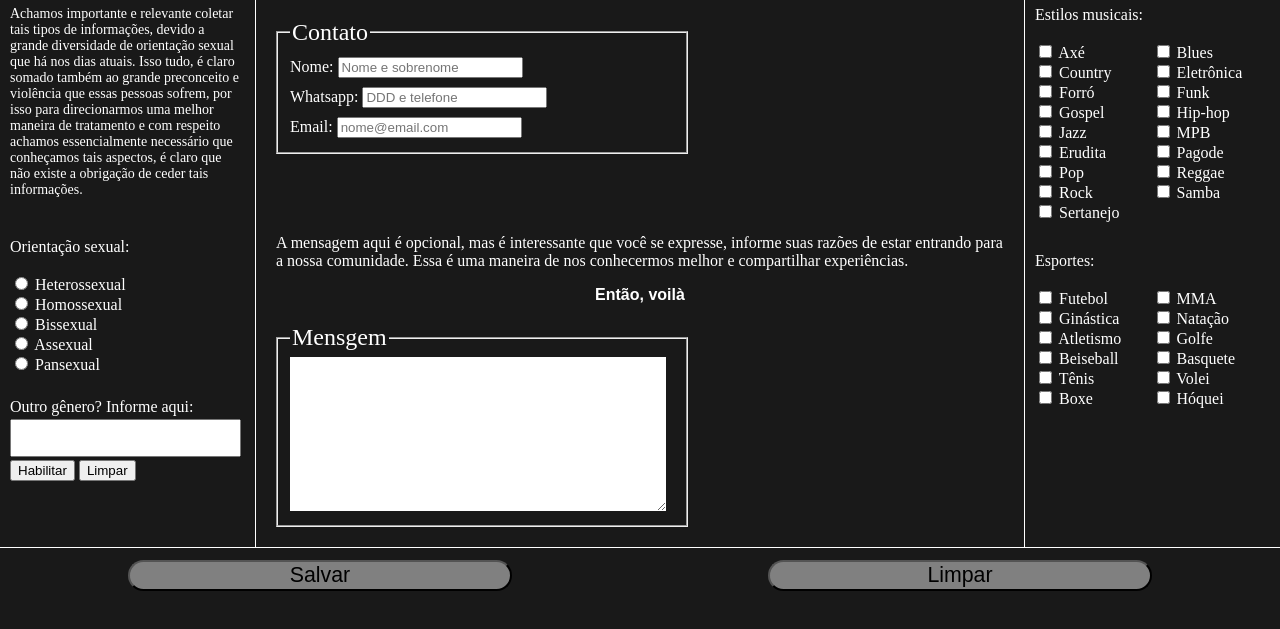
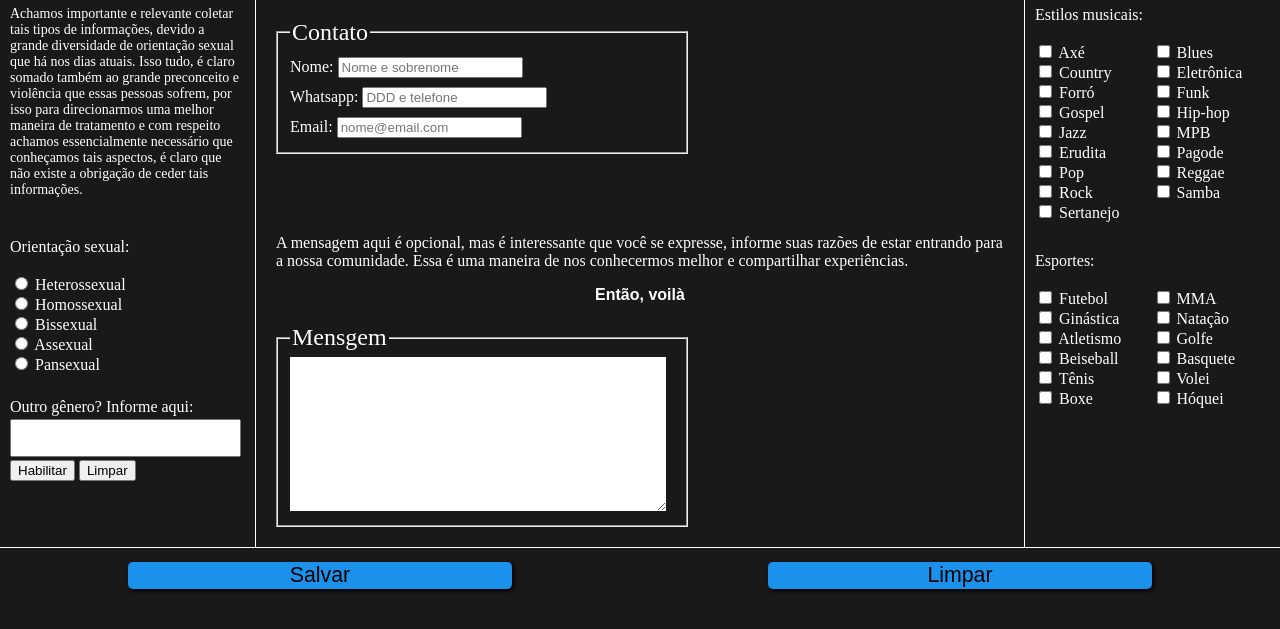
Before and after one commit to GazuaDev8417/quiz, a plain HTML site: page index.html in a window 1280 px wide. Shown: the part 149-778 px from the top of the page. Drawn offline with Linux system fonts and the light colour scheme; a web font is replaced by a local one.

Commit message:
ajustes nos botões

```diff
--- a/style.css
+++ b/style.css
@@ -305,10 +305,12 @@ footer{
 
 footer button, input[type='reset']{
     width: 30%;
-    border-radius: 20px;
+    border-radius: 5px;
+    border: none;
+    box-shadow: 2px 2px 4px black;
     font-size: 16pt;
     cursor: pointer;
-    background-color: gray;
+    background-color: rgb(27, 145, 235);
 
     @media(max-width: 800px){
         font-size: 16px;
@@ -316,6 +318,10 @@ footer button, input[type='reset']{
     }
 }
 
-footer button:hover{
+footer button:hover, input[type='reset']:hover{
     color: white;
 }
+
+footer button:active, input[type='reset']:active{
+    transform: scale(0.9);
+}
```
